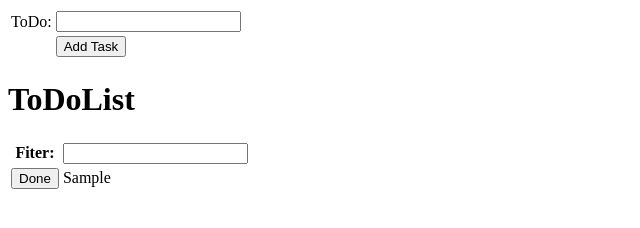
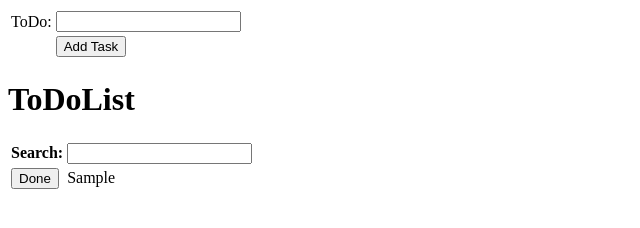
Before and after one commit to killflex/async-js, a plain HTML site: page index.html in a window 1280 px wide. Both pictures are taken after typing "Sample" into the empty fields and a click on the input "Add Task". Shown: the full height of the page, 0-640 px from the left. Drawn offline with Linux system fonts and the light colour scheme.

Commit message:
feat: search filter

```diff
--- a/index.html
+++ b/index.html
@@ -24,7 +24,7 @@
     <table>
       <thead>
         <tr>
-          <th>Fiter:</th>
+          <th><label for="search">Search:</label></th>
           <th><input type="text" name="search" id="search" /></th>
         </tr>
       </thead>
@@ -46,12 +46,7 @@
         }
       }
 
-      function displayTodolist() {
-        clearTodolist();
-
-        for (let i = 0; i < todolist.length; i++) {
-          const todo = todolist[i];
-
+      function addTodolist(todo) {
         const tr = document.createElement("tr");
         const tdButton = document.createElement("td");
         const buttonDone = document.createElement("button");
@@ -66,6 +61,20 @@
 
         const todolistBody = document.getElementById("todolistBody");
         todolistBody.appendChild(tr);
+      }
+
+      function displayTodolist() {
+        clearTodolist();
+
+        for (let i = 0; i < todolist.length; i++) {
+          const todo = todolist[i];
+
+          const searchText = document
+            .getElementById("search")
+            .value.toLowerCase();
+          if (todo.toLowerCase().includes(searchText)) {
+            addTodolist(todo);
+          }
         }
       }
 
@@ -84,6 +93,13 @@
         document.forms["todoForm"].reset();
         displayTodolist();
       };
+
+      const searchInput = document.getElementById("search");
+      searchInput.onkeydown = function () {
+        displayTodolist();
+      };
+
+      displayTodolist();
     </script>
   </body>
 </html>
```
Lines whose indentation alone changed are shown as unchanged.
